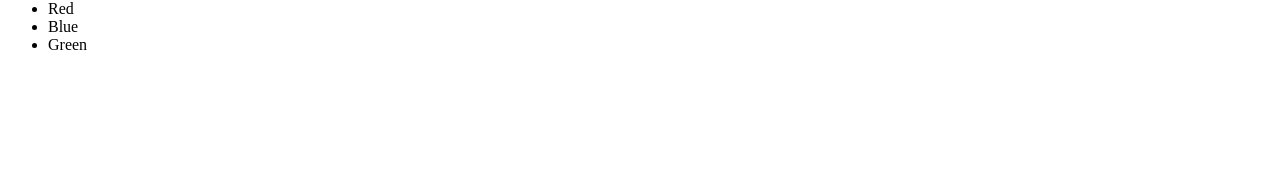
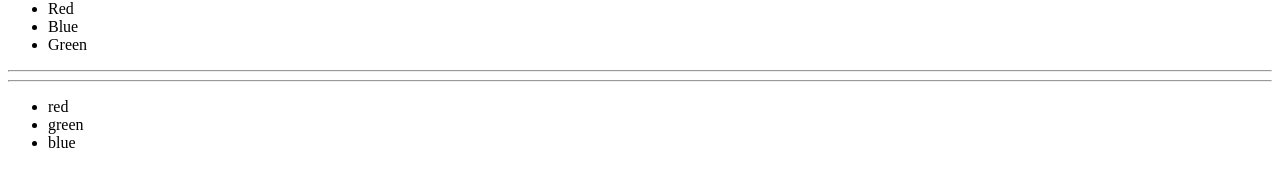
Before and after one commit to muhammed-topgul/rtl-and-jest, a React (Create React App) app in the folder users-app/: page / in a window 1280 px wide. Shown: the part 396-582 px from the top of the page. Built offline with nearby package versions, Linux system fonts and the light colour scheme.

Commit message:
Finding elements with query functions.

```diff
--- a/users-app/src/App.js
+++ b/users-app/src/App.js
@@ -3,6 +3,7 @@ import {useState} from "react";
 import UserList from "./UserList";
 import RoleExample from "./component/RoleExample";
 import ColorList from "./component/ColorList";
+import LoadableColorList from "./component/LoadableColorList";
 
 function App() {
     const [users, setUsers] = useState([]);
@@ -22,6 +23,9 @@ function App() {
             <hr/>
             <hr/>
             <ColorList/>
+            <hr/>
+            <hr/>
+            <LoadableColorList/>
         </div>
     );
 }
--- /dev/null
+++ b/users-app/src/component/LoadableColorList.js
@@ -0,0 +1,24 @@
+import React, {useEffect, useState} from 'react';
+
+function fakeFetchColors() {
+    return Promise.resolve(["red", "green", "blue"]);
+}
+
+const LoadableColorList = () => {
+    const [colors, setColors] = useState([]);
+
+    useEffect(() => {
+        fakeFetchColors()
+            .then(setColors);
+    }, []);
+
+   const renderedColors = colors.map(color => {
+       return <li key={color}>{color}</li>
+   });
+
+    return (
+        <ul>{renderedColors}</ul>
+    );
+};
+
+export default LoadableColorList;
```
Also changed, not shown: 1 other file (tests, documents, lock files or other folders).
